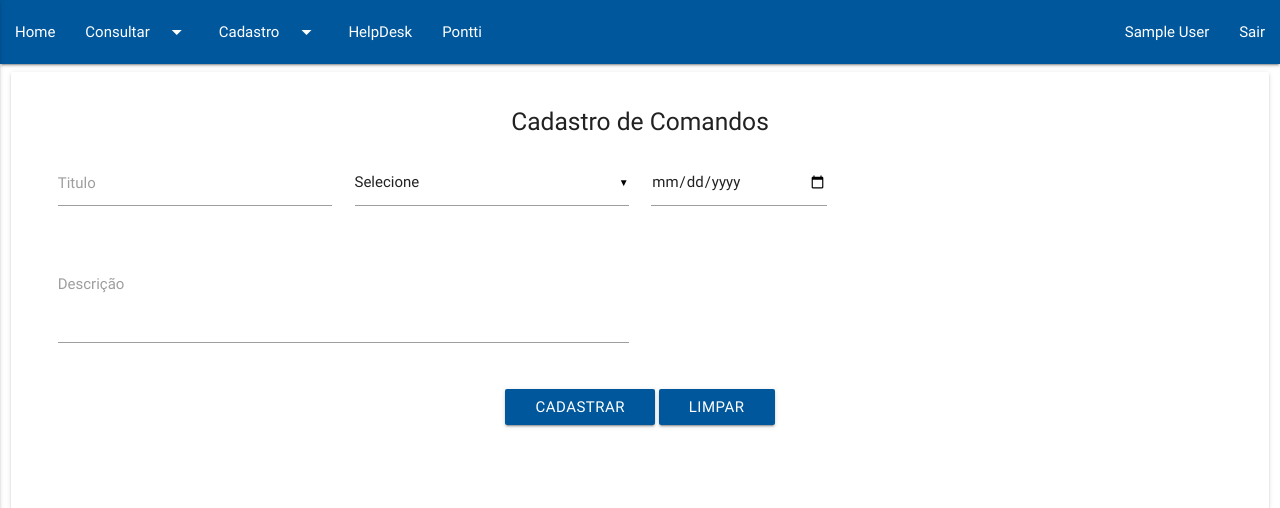
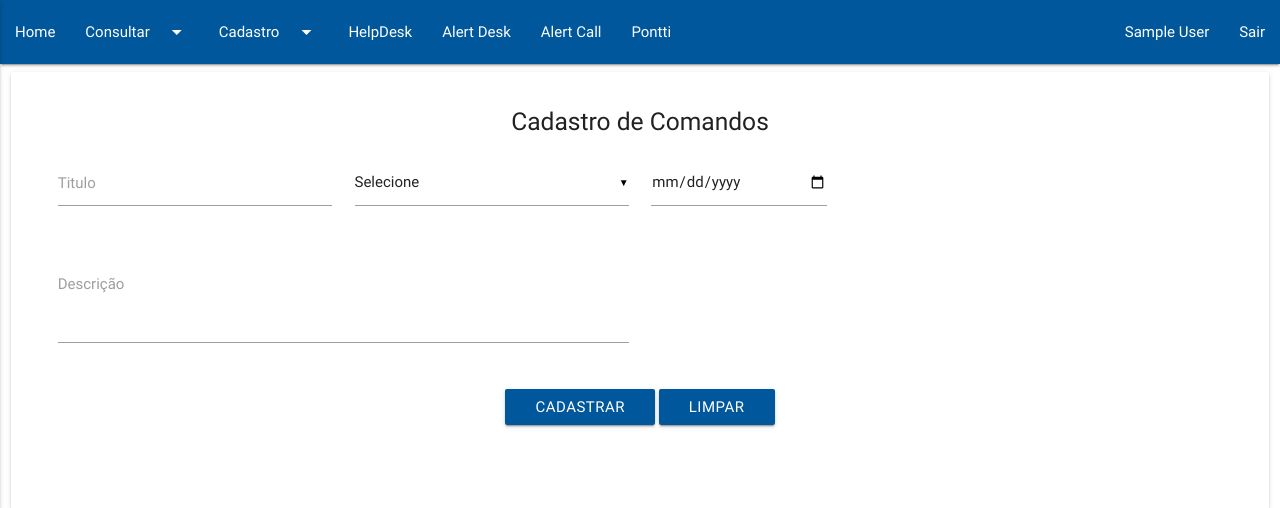
Before and after one commit to KLDesenvolvimento/Alert-Web, a PHP site: page /views/Cadastro/cadComando.php in a window 1280 px wide. Shown: the top 508 px of the page. Run offline with PHP 8.4, Linux system fonts and the light colour scheme; the visitor is signed in with stand-in values (Sample User, id 1); data that the repository does not hold is empty.

Commit message:
menu arrumado

```diff
--- a/views/Cadastro/menu.php
+++ b/views/Cadastro/menu.php
@@ -18,7 +18,6 @@
 	<li><a href="cadRamais.php">Ramal</a></li>
 	<li><a href="cadPontuacao.php">Pontuação</a></li>
 	<li><a href="cadProblemaSolucao.php">P/S</a></li>
-	<li><a href="cadCliente.php">Cliente</a></li>
 </ul>
 <!--fim submenu cadastro-->
 
@@ -50,6 +49,8 @@
 			</ul>
 			<ul class="left hide-on-med-and-down">
 				<li><a href="http://helpdesk.servhost.com.br/admin" target="_blank">HelpDesk</a></li>
+				<li><a href="../../alertDesk/views/consTicket.php">Alert Desk</a></li>
+				<li><a href="../../alertCall/views/clientes.php">Alert Call</a></li>
 				<li><a href="http://ponttierp.com/cds" target="_blank">Pontti</a></li>
 			</ul>
 			<!--botao de sair para encerrar a session-->
```
